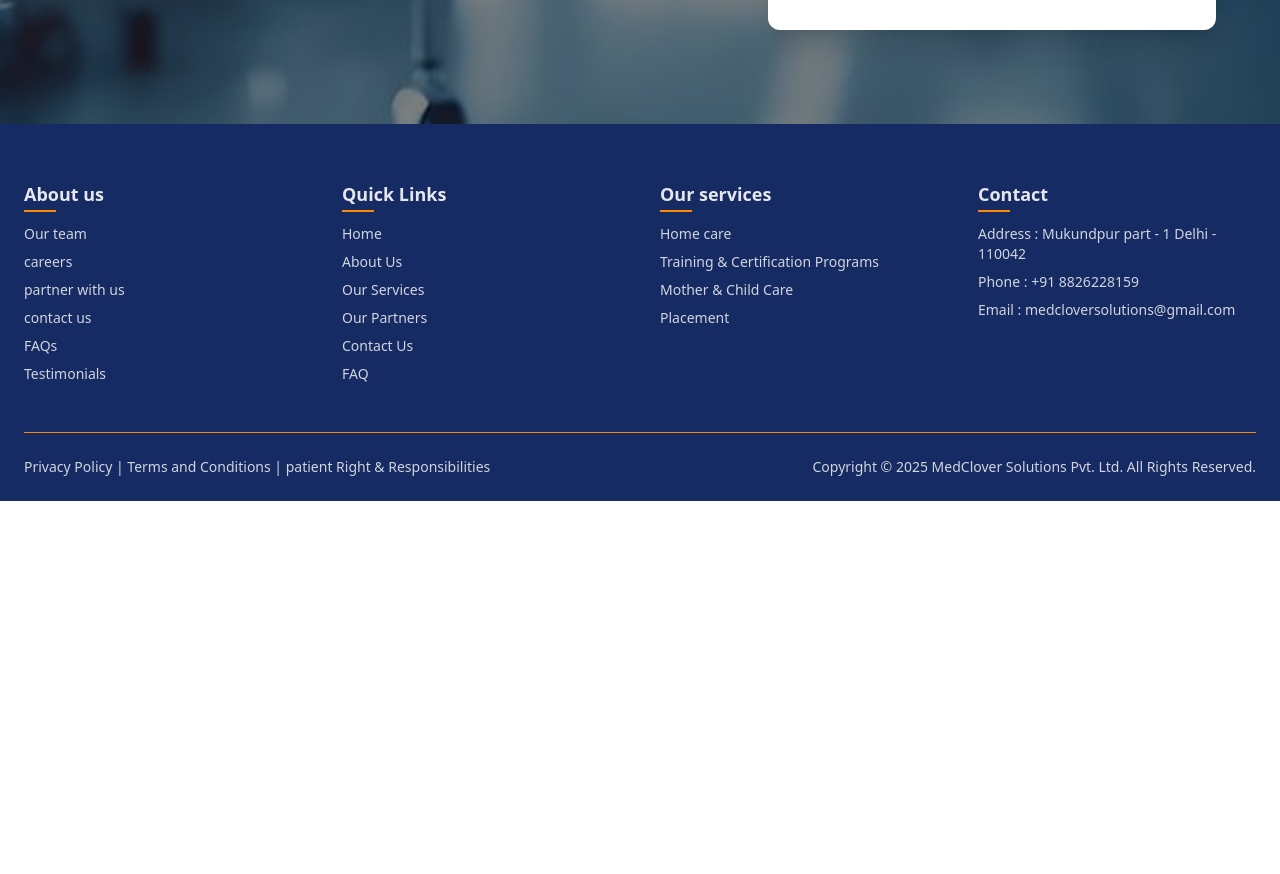
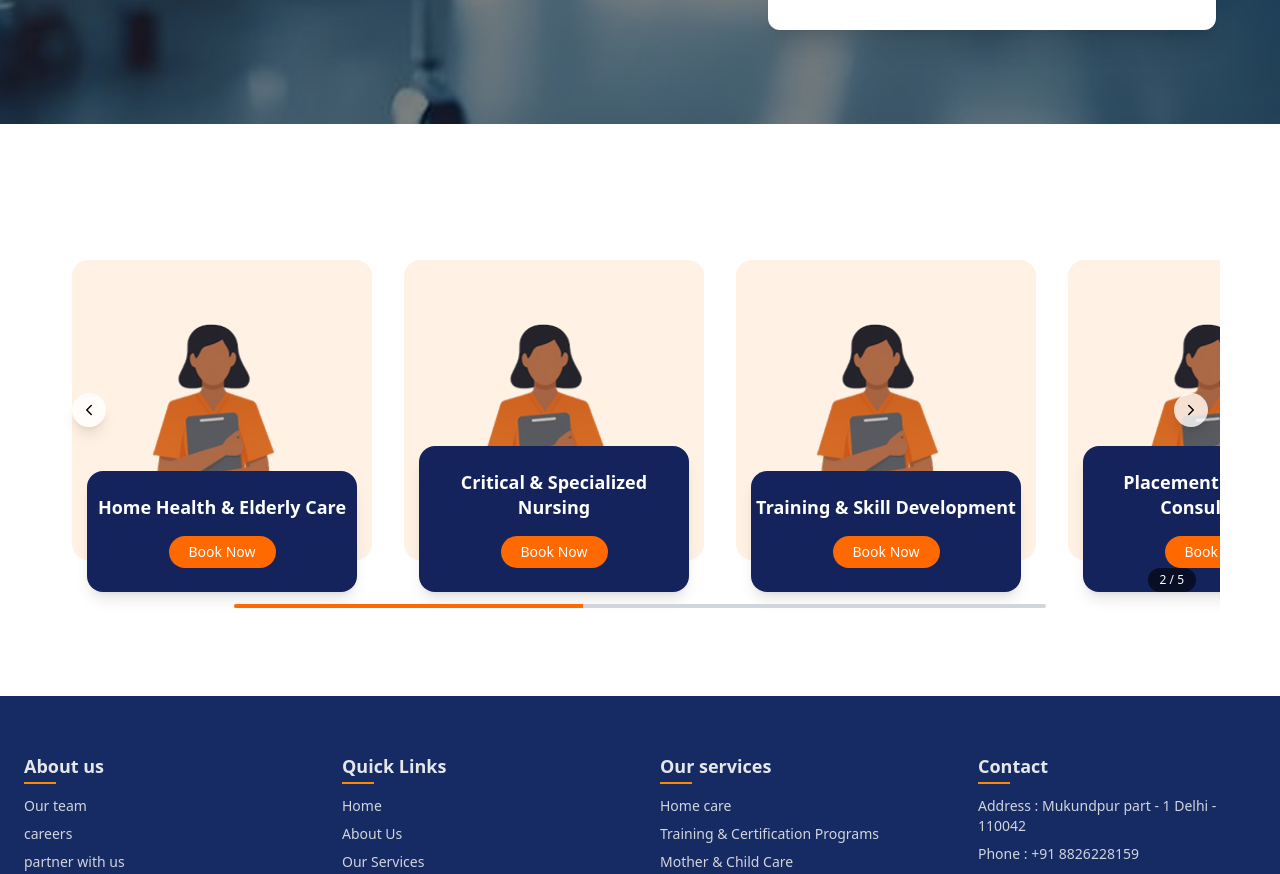
Before and after one commit to prashantjinwal/Medclover, a Next.js app: page /services in a window 1280 px wide. Shown: the part 711-1585 px from the top of the page. Before the commit the page ends 1212 px from the top, so only its background shows below. Built offline with nearby package versions, Linux system fonts and the light colour scheme; a web font is replaced by a local one.

Commit message:
Add services

```diff
--- a/package.json
+++ b/package.json
@@ -10,6 +10,7 @@
   },
   "dependencies": {
     "lucide-react": "^0.562.0",
+    "motion": "^12.29.2",
     "next": "16.1.3",
     "react": "19.2.3",
     "react-dom": "19.2.3"
--- /dev/null
+++ b/src/components/home/Cardfunc.jsx
@@ -0,0 +1,120 @@
+"use client";
+
+import Image from "next/image";
+import { motion, useAnimation } from "framer-motion";
+import { useEffect, useState, useRef } from "react";
+import { ChevronLeft, ChevronRight } from "lucide-react";
+import services from "./services.js";
+
+export default function CardCarousel() {
+  const [current, setCurrent] = useState(0);
+  const controls = useAnimation();
+
+  const interval = 4000;
+  const total = services.length;
+  const cardWidth = 320;
+
+  const isMounted = useRef(false);
+
+
+  const nextSlide = () => {
+    setCurrent((prev) => (prev + 1) % total);
+  };
+
+  const prevSlide = () => {
+    setCurrent((prev) => (prev - 1 + total) % total);
+  };
+
+  useEffect(() => {
+    const timer = setInterval(nextSlide, interval);
+    return () => clearInterval(timer);
+  }, [current]);
+
+
+  useEffect(() => {
+    if (!isMounted.current) {
+      isMounted.current = true;
+      return;
+    }
+
+    controls.set({ width: 0 });
+    controls.start({
+      width: "100%",
+      transition: {
+        duration: interval / 1000,
+        ease: "linear",
+      },
+    });
+  }, [current, controls]);
+
+
+  return (
+    <div className="relative overflow-hidden py-14">
+
+
+      <motion.div
+        className="flex gap-8"
+        animate={{ x: -current * cardWidth }}
+        transition={{ type: "spring", stiffness: 300, damping: 30 }}
+      >
+        {services.map((service, index) => (
+          <motion.div
+            key={index}
+            className="relative min-w-[300px] flex-shrink-0"
+          >
+
+            <div className="bg-[#FFF1E3] rounded-2xl pt-10 pb-5 flex justify-center lg:min-h-[300px]">
+              <Image
+                src={service.image}
+                alt={service.title}
+                width={220}
+                height={180}
+                className="object-contain"
+              />
+            </div>
+
+
+            <div className="absolute left-1/2 -translate-x-1/2 bottom-[-32px] bg-[#14235C] w-[90%] rounded-2xl text-center py-6 shadow-lg">
+              <h3 className="text-white font-semibold text-lg mb-4 leading-snug px-1">
+                {service.title}
+              </h3>
+              <button className="bg-orange-500 text-white text-sm px-5 py-1.5 rounded-full hover:bg-orange-600 transition">
+                Book Now
+              </button>
+            </div>
+          </motion.div>
+        ))}
+      </motion.div>
+
+
+      <div className="absolute bottom-2 left-1/2 -translate-x-1/2 w-[70%] h-1 bg-gray-300 rounded-full overflow-hidden">
+        <motion.div
+          className="h-full bg-orange-500"
+          initial={{ width: 0 }}
+          animate={controls}
+        />
+      </div>
+
+      {/* COUNTER */}
+      <div className="absolute bottom-6 right-6 bg-black/60 text-white text-xs px-3 py-1 rounded-full">
+        {current + 1} / {total}
+      </div>
+
+      {/* LEFT ARROW */}
+      <button
+        onClick={prevSlide}
+        className="absolute top-1/2 left-3 -translate-y-1/2 bg-white/80 p-2 rounded-full shadow-lg hover:bg-white transition"
+      >
+        <ChevronLeft size={18} />
+      </button>
+
+      {/* RIGHT ARROW */}
+      <button
+        onClick={nextSlide}
+        className="absolute top-1/2 right-3 -translate-y-1/2 bg-white/80 p-2 rounded-full shadow-lg hover:bg-white transition"
+      >
+        <ChevronRight size={18} />
+      </button>
+    </div>
+  );
+}
--- a/src/components/home/Services.jsx
+++ b/src/components/home/Services.jsx
@@ -1,12 +1,5 @@
-import Image from "next/image";
+import Card from './Cardfunc'
 
-const services = [
-  { title: "Hospital Staff Support", image: "/images/card1.png" },
-  { title: "Home Health & Elderly Care", image: "/images/card1.png" },
-  { title: "Critical & Specialized Nursing", image: "/images/card1.png" },
-  { title: "Training & Skill Development", image: "/images/card1.png" },
-  { title: "Placement & Staffing Consultation", image: "/images/card1.png" },
-];
 
 export default function Services() {
   return (
@@ -25,47 +18,9 @@ export default function Services() {
         </h2>
 
 
-        <div className="grid sm:grid-cols-2 lg:grid-cols-3 gap-10">
-          {services.map((service, index) => (
-            <div key={index} className="relative">
 
-              <div className="bg-[#FFF1E3] rounded-2xl pt-10 pb-5  flex justify-center m-5">
-                <Image
-                  src={service.image}
-                  alt={service.title}
-                  width={220}
-                  height={180}
-                  className="object-contain"
-                />
-              </div>
+          <Card/>
 
-
-              <div
-                className="
-                  absolute
-                  left-1/2
-                  -translate-x-1/2
-                  bottom-[-32px]
-                  bg-[#14235C]
-                  w-[78%]
-                  rounded-2xl
-                  text-center
-                  py-6
-                  shadow-lg
-                "
-              >
-                <h3 className="text-white font-semibold text-lg xl:text-md mb-4 leading-snug px-1">
-                  {service.title}
-                </h3>
-
-                <button className="bg-orange-500 text-white text-sm px-5 py-1.5 rounded-full hover:bg-orange-600 ">
-                  Book Now
-                </button>
-              </div>
-
-            </div>
-          ))}
-        </div>
       </div>
     </section>
   );
--- /dev/null
+++ b/src/components/home/services.js
@@ -0,0 +1,9 @@
+const services = [
+  { title: "Hospital Staff Support", image: "/images/card1.png" },
+  { title: "Home Health & Elderly Care", image: "/images/card1.png" },
+  { title: "Critical & Specialized Nursing", image: "/images/card1.png" },
+  { title: "Training & Skill Development", image: "/images/card1.png" },
+  { title: "Placement & Staffing Consultation", image: "/images/card1.png" },
+];
+
+export default services;
--- a/src/components/services/BookAppointmentHero.jsx
+++ b/src/components/services/BookAppointmentHero.jsx
@@ -1,7 +1,9 @@
 "use client";
+import Card from "../home/Cardfunc"
 
 export default function BookAppointmentHero() {
   return (
+    <>
     <section
       className="
         relative
@@ -97,8 +99,12 @@ export default function BookAppointmentHero() {
         </form>
       </div>
 
+    </section>
+       {/*card  */}
+      <div className="py-20 md:px-15 px-5">
+        <Card/>
 
-
-    </section>
+      </div>
+    </>
   );
 }
```
Also changed, not shown: 1 other file (tests, documents, lock files or other folders).
